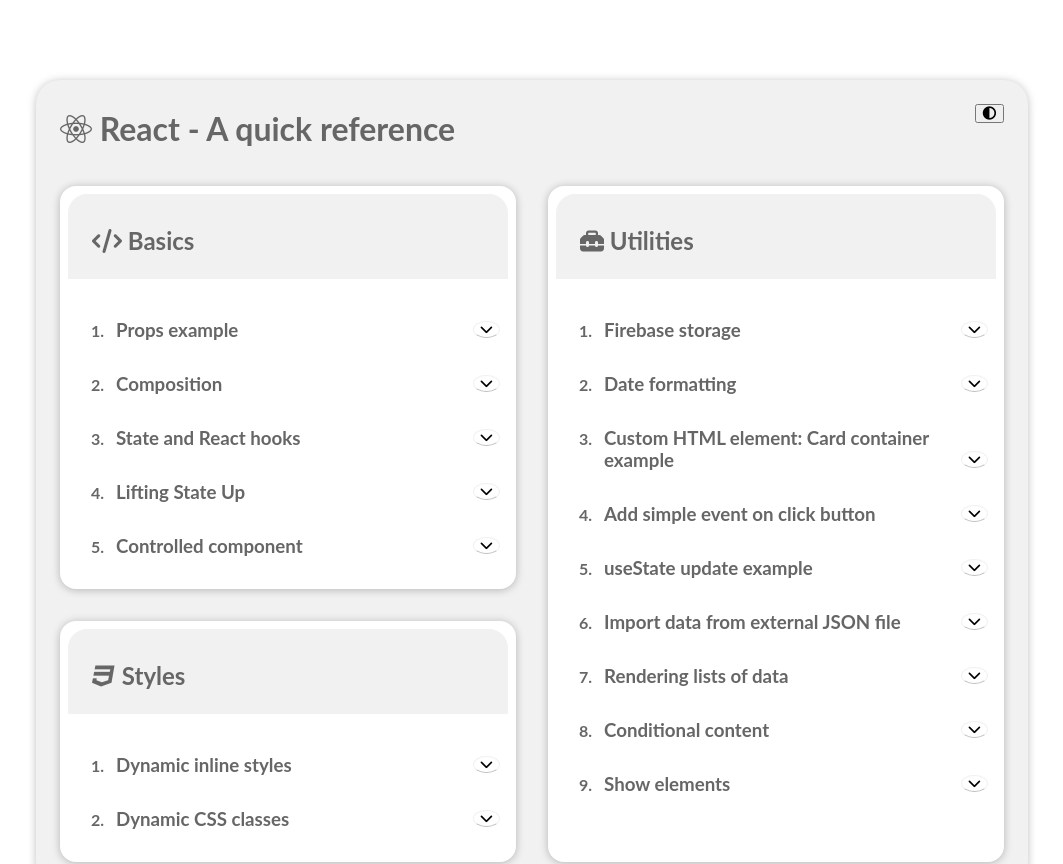
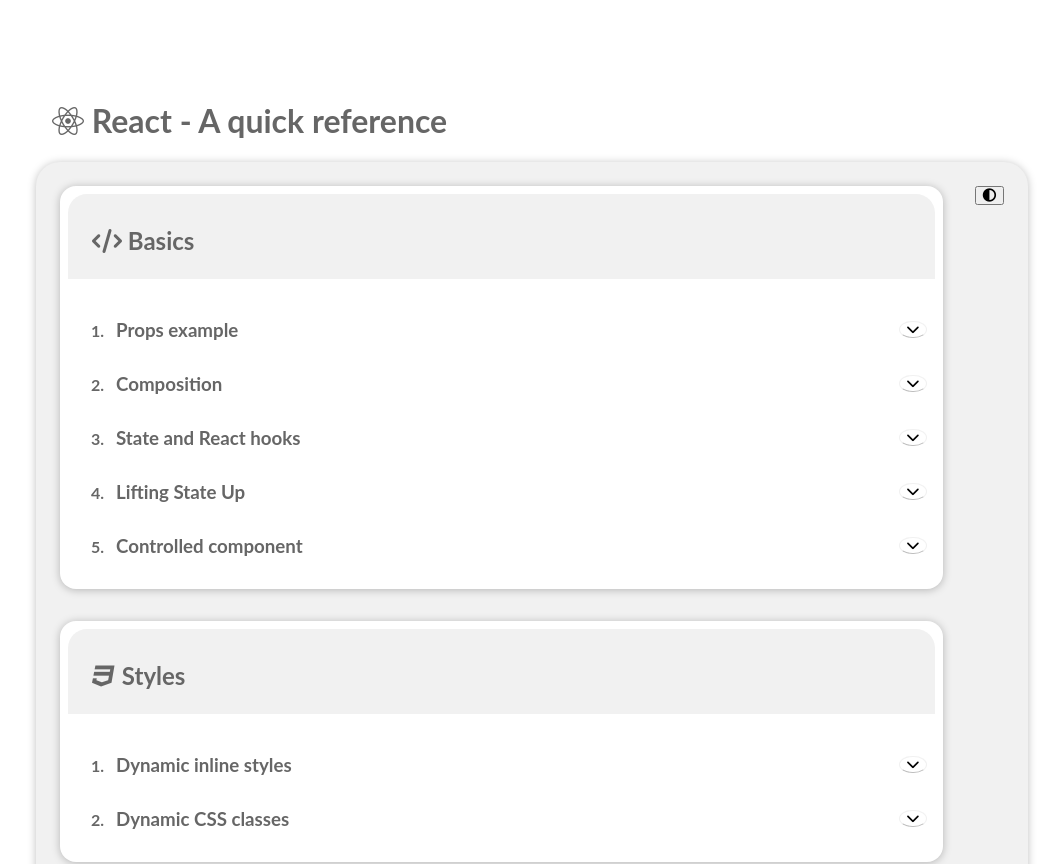
Before and after one commit to mkonemo/react-basics, a React (Create React App) app: page / in a window 1280 px wide. Shown: the top 864 px of the page, without its empty margins (108-1171 px from the left). Built offline with nearby package versions, Linux system fonts and the light colour scheme.

Commit message:
1 file modified

```diff
--- a/src/App.js
+++ b/src/App.js
@@ -29,13 +29,14 @@ const App = () => {
   };
   return (
     <div>
+      <h1>
+          <i class="fab fa-react"></i> React - A quick reference
+        </h1>
       <div id="main" className={`main ${altTheme ? 'alt-theme' : ''}`}>
         <button className="btn-theme" onClick={changeThemeHandler}>
           <i class="fas fa-adjust"></i>
         </button>
-        <h1>
-          <i class="fab fa-react"></i> React - A quick reference
-        </h1>
+
         <div className="grid-container">
           <div className="grid-container__item">
             <div className="box item1">
```
